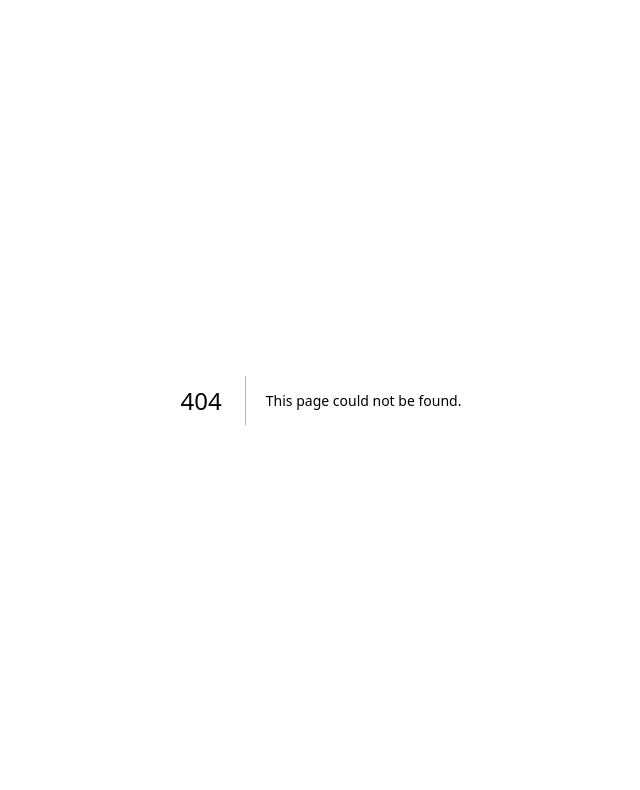
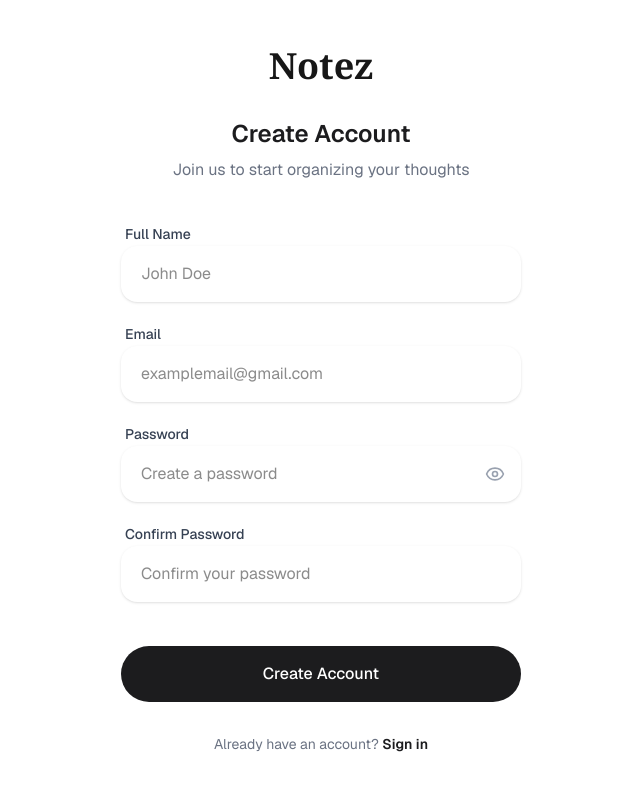
Before and after one commit to ereibor/notez-frontend, a Next.js app: page /signup in a window 1280 px wide. Before the commit this address had no page. Shown: the top 790 px of the page, without its empty margins (319-959 px from the left). Built offline with nearby package versions, Linux system fonts and the light colour scheme.

Commit message:
feat: add SignUp component and routing, update NavBar and HeroSection to use route constants

```diff
--- /dev/null
+++ b/app/(auth)/signup/page.tsx
@@ -0,0 +1,153 @@
+"use client";
+import React, { useState } from "react";
+
+import { motion } from "framer-motion";
+import { Eye, EyeOff } from "lucide-react";
+import Link from "next/link";
+export default function SignUp() {
+  const [formData, setFormData] = useState({
+    fullName: "",
+    email: "",
+    password: "",
+    confirmPassword: "",
+  });
+  const [showPassword, setShowPassword] = useState(false);
+  const [error, setError] = useState("");
+
+  const handleSubmit = (e: React.FormEvent) => {
+    e.preventDefault();
+    if (formData.password !== formData.confirmPassword) {
+      setError("Passwords do not match");
+      return;
+    }
+    setError("");
+    console.log("Sign Up Data:", formData);
+    // In a real app, we'd register the user here
+  };
+  const handleChange = (e: React.ChangeEvent<HTMLInputElement>) => {
+    setFormData({
+      ...formData,
+      [e.target.name]: e.target.value,
+    });
+  };
+  return (
+    <motion.div
+      initial={{
+        opacity: 0,
+        x: 20,
+      }}
+      animate={{
+        opacity: 1,
+        x: 0,
+      }}
+      exit={{
+        opacity: 0,
+        x: -20,
+      }}
+      className="min-h-screen flex flex-col items-center justify-center p-6 max-w-md mx-auto w-full"
+    >
+      <div className="w-full space-y-8">
+        <div className="text-center">
+          <h1 className="font-serif text-4xl font-bold mb-2">Notez</h1>
+          <h2 className="text-2xl font-semibold text-dark mt-8">
+            Create Account
+          </h2>
+          <p className="text-gray-500 mt-2">
+            Join us to start organizing your thoughts
+          </p>
+        </div>
+
+        <form onSubmit={handleSubmit} className="space-y-5 mt-10">
+          <div className="space-y-1.5">
+            <label className="text-sm font-medium text-gray-700 ml-1">
+              Full Name
+            </label>
+            <input
+              type="text"
+              name="fullName"
+              value={formData.fullName}
+              onChange={handleChange}
+              placeholder="John Doe"
+              className="w-full px-5 py-4 rounded-2xl bg-white border-none shadow-sm focus:ring-2 focus:ring-sage outline-none transition-all"
+              required
+            />
+          </div>
+
+          <div className="space-y-1.5">
+            <label className="text-sm font-medium text-gray-700 ml-1">
+              Email
+            </label>
+            <input
+              type="email"
+              name="email"
+              value={formData.email}
+              onChange={handleChange}
+              placeholder="examplemail@gmail.com"
+              className="w-full px-5 py-4 rounded-2xl bg-white border-none shadow-sm focus:ring-2 focus:ring-sage outline-none transition-all"
+              required
+            />
+          </div>
+
+          <div className="space-y-1.5">
+            <label className="text-sm font-medium text-gray-700 ml-1">
+              Password
+            </label>
+            <div className="relative">
+              <input
+                type={showPassword ? "text" : "password"}
+                name="password"
+                value={formData.password}
+                onChange={handleChange}
+                placeholder="Create a password"
+                className="w-full px-5 py-4 rounded-2xl bg-white border-none shadow-sm focus:ring-2 focus:ring-sage outline-none transition-all pr-12"
+                required
+              />
+
+              <button
+                type="button"
+                onClick={() => setShowPassword(!showPassword)}
+                className="absolute right-4 top-1/2 -translate-y-1/2 text-gray-400 hover:text-gray-600"
+              >
+                {showPassword ? <EyeOff size={20} /> : <Eye size={20} />}
+              </button>
+            </div>
+          </div>
+
+          <div className="space-y-1.5">
+            <label className="text-sm font-medium text-gray-700 ml-1">
+              Confirm Password
+            </label>
+            <input
+              type={showPassword ? "text" : "password"}
+              name="confirmPassword"
+              value={formData.confirmPassword}
+              onChange={handleChange}
+              placeholder="Confirm your password"
+              className="w-full px-5 py-4 rounded-2xl bg-white border-none shadow-sm focus:ring-2 focus:ring-sage outline-none transition-all"
+              required
+            />
+          </div>
+
+          {error && <p className="text-red-500 text-sm ml-1">{error}</p>}
+
+          <button
+            type="submit"
+            className="w-full bg-dark text-white py-4 rounded-full font-medium hover:bg-gray-800 transition-colors mt-6"
+          >
+            Create Account
+          </button>
+        </form>
+
+        <p className="text-center text-sm text-gray-500 mt-8">
+          Already have an account?{" "}
+          <Link
+            href="/signin"
+            className="text-dark font-semibold hover:underline"
+          >
+            Sign in
+          </Link>
+        </p>
+      </div>
+    </motion.div>
+  );
+}
--- a/components/NavBar.tsx
+++ b/components/NavBar.tsx
@@ -1,3 +1,4 @@
+import routes from "@/routes";
 import Link from "next/link";
 
 const NavBar = () => {
@@ -14,13 +15,13 @@ const NavBar = () => {
       </nav>
       <div className="flex items-center gap-3">
         <Link
-          href="/signin"
+          href={routes.SIGNIN}
           className="text-sm font-medium hover:text-gray-600 transition-colors"
         >
           Sign In
         </Link>
         <Link
-          href="/signup"
+          href={routes.SIGNUP}
           className="text-sm font-medium bg-dark text-white px-5 py-2.5 rounded-full hover:bg-gray-800 transition-colors"
         >
           Get Started
--- a/components/home/HeroSection.tsx
+++ b/components/home/HeroSection.tsx
@@ -1,6 +1,7 @@
 "use client";
 import Link from "next/link";
 import { motion } from "framer-motion";
+import routes from "@/routes";
 const HeroSection = () => {
   return (
     <motion.div
@@ -27,7 +28,7 @@ const HeroSection = () => {
       </p>
       <div className="flex flex-col sm:flex-row items-center justify-center gap-4">
         <Link
-          href="/signup"
+          href={routes.SIGNUP}
           className="w-full sm:w-auto bg-dark text-white px-8 py-4 rounded-full font-medium hover:bg-gray-800 transition-all shadow-soft hover:shadow-md"
         >
           Start Writing for Free
--- /dev/null
+++ b/routes.ts
@@ -0,0 +1,7 @@
+const routes = {
+  home: "/",
+  SIGNUP: "/signup",
+  SIGNIN: "/signin",
+} as const;
+
+export default routes;
```
Also changed, not shown: app/(auth)/signin/page.tsx (added).
